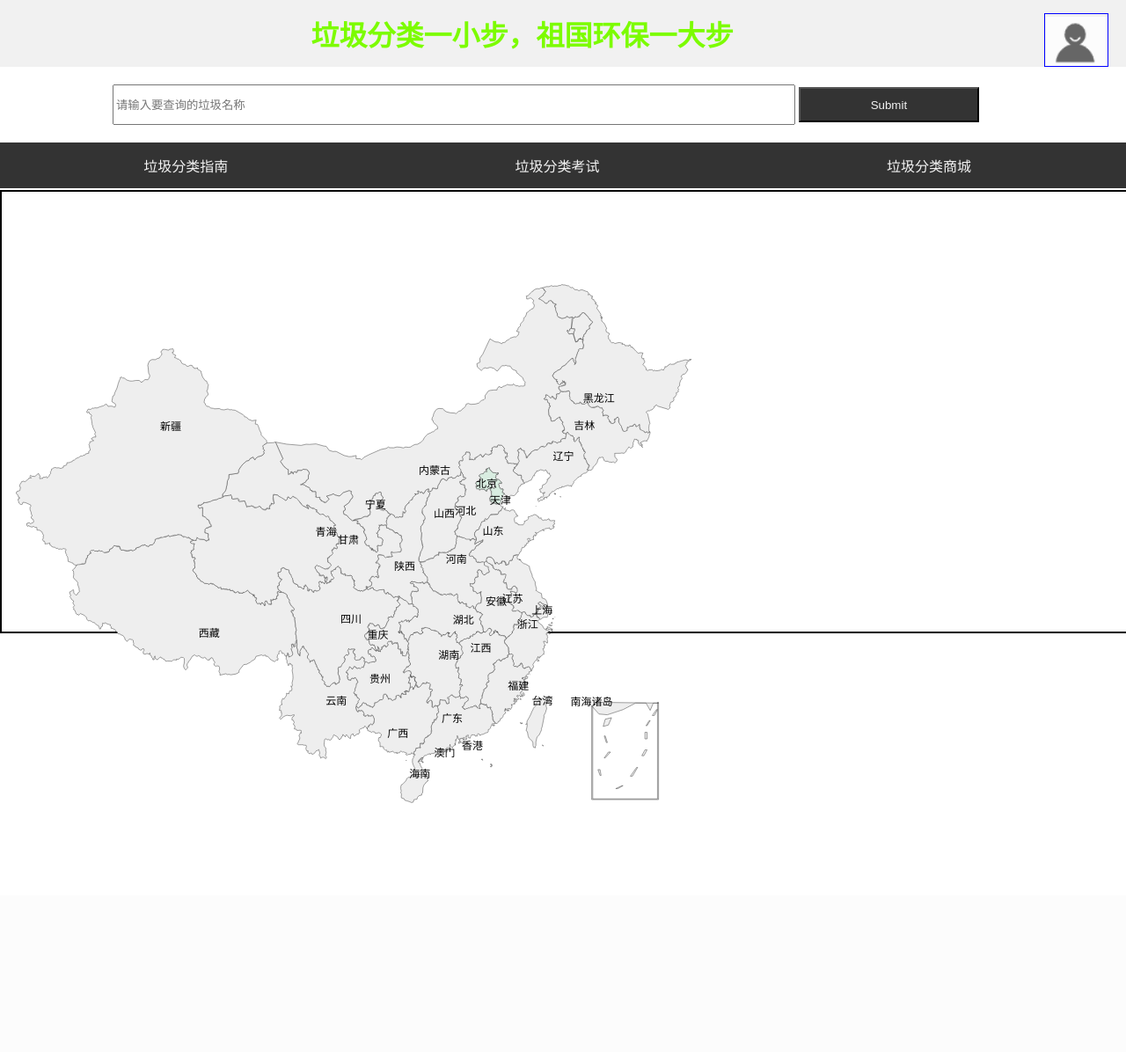
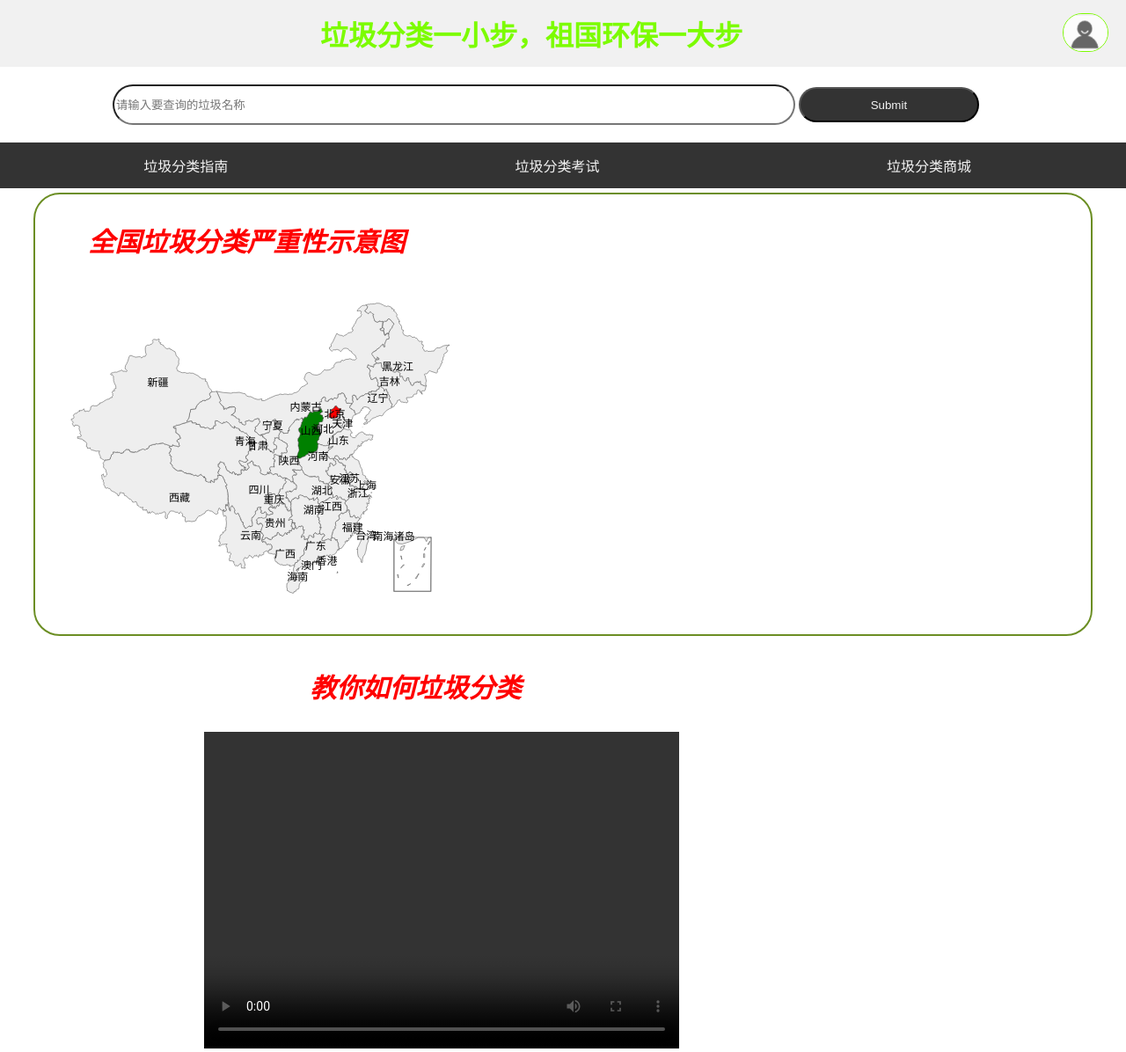
Before and after one commit to myldsb/wastes-classification, a Flask app: page /guide/ in a window 1280 px wide. Shown: the whole page at 88% size. Before the commit the page ends 913 px from the top, so only its background shows below. Run offline with Flask 2, Linux system fonts and the light colour scheme.

Commit message:
add the guide.html

```diff
--- a/flaskp/templates/base.html
+++ b/flaskp/templates/base.html
@@ -29,16 +29,19 @@
 
 }
 
+{#头像样式#}
 .header>    img {
+    width: 50px;
+    border-radius: 50px;
   display: inline;
   float: right;
   margin-right: 20px;
-  border: 1px solid blue;
+  border: 1px solid #7cfc00;
   cursor: pointer;
 }
 
 
-/* 查询框样式*/
+/* 查询form表单样式*/
 #search {
   padding:  5px;
   margin:   15px auto;
@@ -46,10 +49,16 @@
   align-items:  center;
 }
 
+{#查询框样式#}
+#search > input{
+    border-radius: 30px;
+}
+
 
 /*submit 按钮样式*/
 .submit {
     cursor:  pointer;
+    border-radius: 30px;
     color: #f2f2f2;
     background-color: #333;
 }
@@ -85,10 +94,11 @@
 }
 
 .content{
-  margin: 2px auto;
-  width: 100%;
+    margin: 5px 3%;
+    {#width: 100%;#}
     height: 500px;
-  border: 2px solid black;
+    border-radius: 30px;
+    border: 2px solid olivedrab;
 }
 
 </style>
--- a/flaskp/templates/guide/guide.html
+++ b/flaskp/templates/guide/guide.html
@@ -1,10 +1,49 @@
 {% extends 'base.html' %}
 {% block content %}
-<div id='china' style="height:800px; width: 800px;">
+
+<style>
+    div {
+        height: 90%;
+    }
+
+    {#全国垃圾分类严重性示意图#}
+    #china {
+        display: inline-block;
+        width: 40%;
+    }
+
+    {#全国垃圾分类示意图标题#}
+    legend {
+        font: 30px solid red;
+        color: red;
+        margin: 1em auto;
+        text-align: center;
+    }
+
+    {#全国垃圾分类严重性地图#}
+    #china_map {
+        margin: 2em auto 2em 2em;
+
+    }
+
+    {#垃圾分类介绍小视频#}
+    #garbage_introduce {
+        display: inline-block;
+        width: 40%;
+        margin: 2em 4em 2em 12em;
+    }
+
+
+</style>
+
+<div>
+    <div id="china">
+        <legend><i><b>全国垃圾分类严重性示意图</b></i></legend>
+        <div id='china_map'>
             <script type="text/javascript" src='../../static/echarts.min.js'></script>
             <script type="text/javascript" src='../../static/china.js'></script>
             <script type="text/javascript">
-		var myChart = echarts.init(document.getElementById("china"));
+                var myChart = echarts.init(document.getElementById("china_map"));
                 option = {
 
                 tooltip: {
@@ -31,15 +70,15 @@
                             name: '北京',
                             itemStyle: {
                                 normal: {
-                            areaColor: '#D9EDE1'
+                                    areaColor: 'red'
                                 }
                             }
                         },
                         {
-                    name: '天津',
+                            name: '山西',
                             itemStyle: {
                                 normal: {
-                            areaColor: '#D9EDE1'
+                                    areaColor: 'green'
                                 }
                             }
                         },]
@@ -48,4 +87,13 @@
                 myChart.setOption(option, true);
             </script>
         </div>
+    </div>
+
+    <div id="garbage_introduce">
+        <legend><i><b>教你如何垃圾分类</b></i></legend>
+        <video   width="540" height="360" controls="controls">
+        </video>
+    </div>
+</div>
+
 {% endblock %}
```
Also changed, not shown: flaskp/templates/search/search.html (+14 -0 lines). Lines whose indentation alone changed are shown as unchanged.
